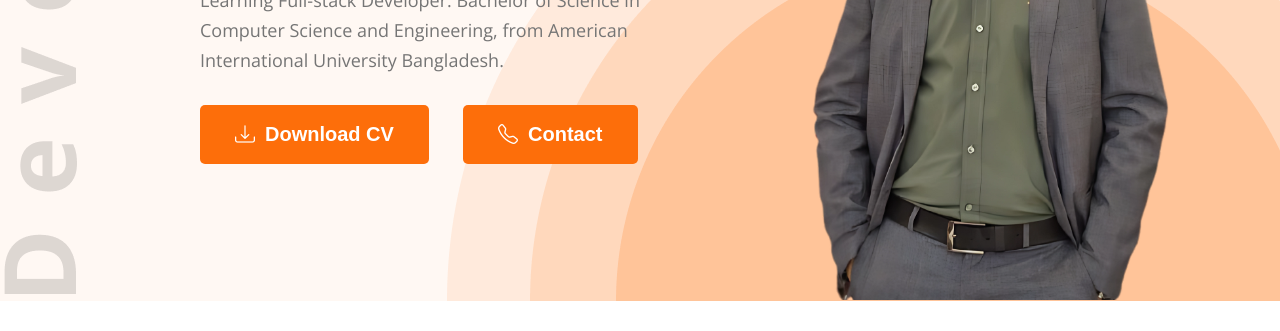
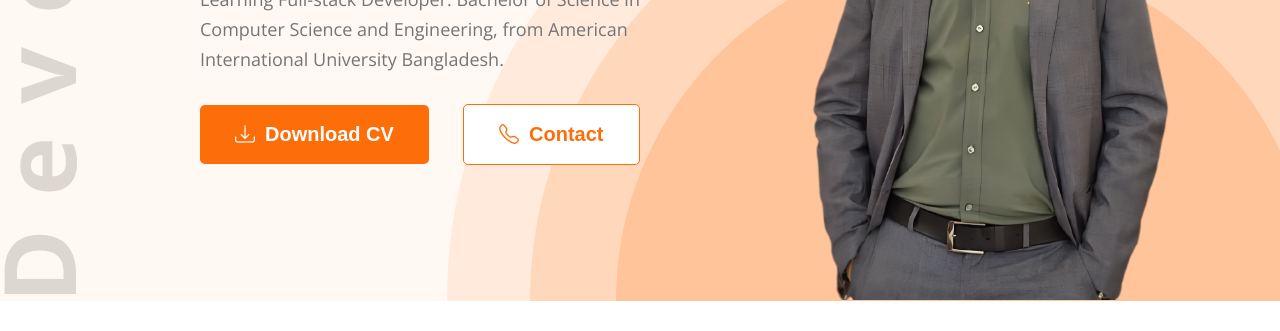
Before and after one commit to sohan0019/Protfolio-Website, a plain HTML site: page index.html in a window 1280 px wide. Shown: the part 469-800 px from the top of the page. Drawn offline with nearby package versions, Linux system fonts and the light colour scheme.

Commit message:
complete

```diff
--- a/index.html
+++ b/index.html
@@ -29,7 +29,7 @@
         <h2 class="pri-color">Sohanur Rahman</h2>
         <p class="txt-desc">Learning Full-stack Developer. Bachelor of Science in Computer Science and Engineering, from American International University Bangladesh.</p>
         <a href="/CV.pdf" download=""><button class="pri-btn"><i class="bi bi-download icn"></i>Download CV</button></a>
-        <a href="https://sohansportfolio1911.my.canva.site/#contact" target="_blank"><button class="pri-btn"><i class="bi bi-telephone icn"></i>Contact</button></a>
+        <a href="https://sohansportfolio1911.my.canva.site/#contact" target="_blank"><button class="sec-btn"><i class="bi bi-telephone icn"></i>Contact</button></a>
       </div>
       <div class="banner-img">
         <img src="images/Sohan2.png" alt="">
--- a/style.css
+++ b/style.css
@@ -99,7 +99,21 @@
   font-size: 20px;
   font-weight: bold;
 }
+.sec-btn{
+  padding: 18px 35px;
+  background-color: white;
+  color: #FD6E0A;
+  border: 1px solid #FD6E0A;
+  border-radius: 5px;
+  font-size: 20px;
+  font-weight: bold;
+}
 .pri-btn:hover{
+  border: 1.5px solid #474747;
+  color: #474747;
+  cursor: pointer;
+}
+.sec-btn:hover{
   border: 1.5px solid #474747;
   color: #474747;
   cursor: pointer;
```
